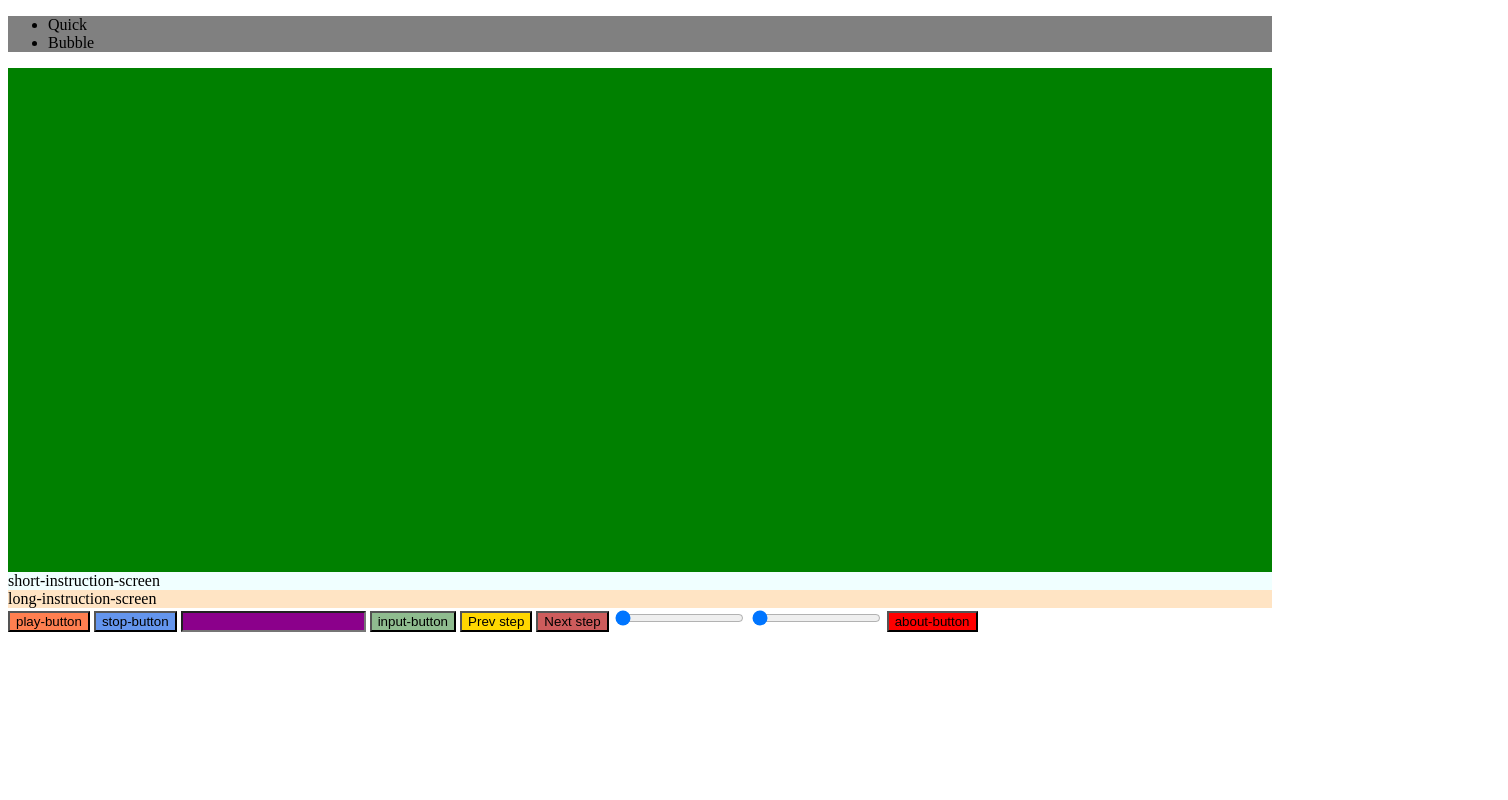
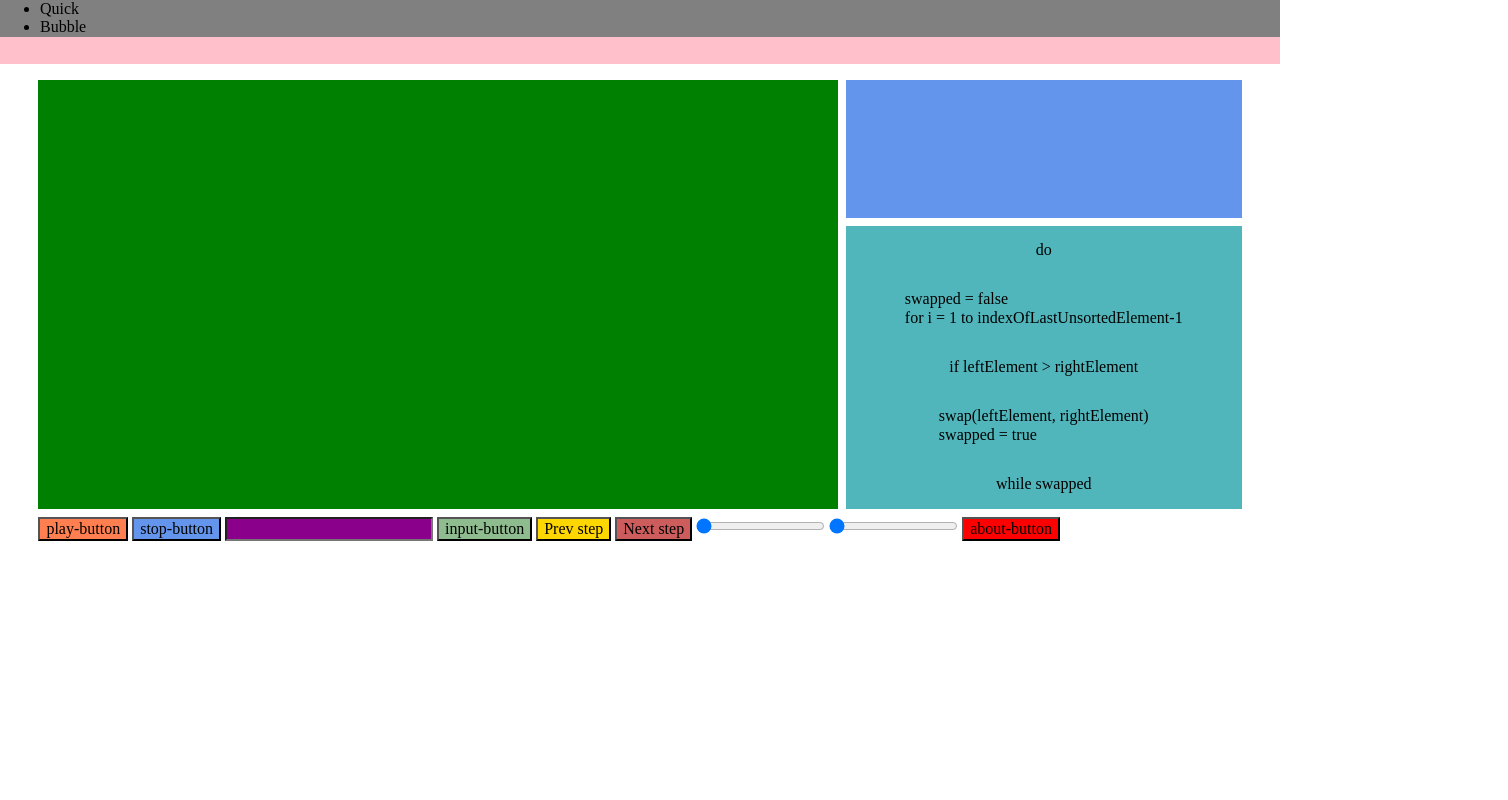
Before and after one commit to PJsky/VanillaJSSorting, a plain HTML site: page app/index.html in a window 1280 px wide. Shown: the whole page, 1508 px wide, since content can reach past the window. Drawn offline with nearby package versions, Linux system fonts and the light colour scheme.

Commit message:
grid without style, text per instruction

```diff
--- a/app/index.html
+++ b/app/index.html
@@ -4,6 +4,7 @@
     <meta charset="UTF-8">
     <meta name="viewport" content="width=device-width, initial-scale=1.0">
     <title>My Tutorial Page</title>
+    <link rel="stylesheet" href="https://necolas.github.io/normalize.css/8.0.1/normalize.css">
     <link rel="stylesheet" href="style.css">
 </head>
 <body>
@@ -19,14 +20,30 @@
             <div class="graph-screen">
                 <svg version="1.1"
                 baseProfile="full"
-                width="1500" height="500"
                 xmlns="http://www.w3.org/2000/svg"
-                id="svgCanvas">
+                id="graph-canvas">
                </svg>
             </div>
-            <div class="short-instruction-screen">short-instruction-screen</div>
-            <div class="long-instruction-screen">long-instruction-screen</div>
-
+            <div class="short-instruction-screen">
+                <p class="short-instruction"></p>
+            </div>
+            <div class="long-instruction-screen">
+                <p class="long-instruction">do</p>
+                <p class="long-instruction begin-instruction">swapped = false <br>
+                    for i = 1 to indexOfLastUnsortedElement-1
+                </p>
+                <p class="long-instruction compare-instruction">
+                    if leftElement > rightElement
+                </p>
+                <p class="long-instruction switch-instruction">
+                    swap(leftElement, rightElement) <br>
+                    swapped = true
+                </p>
+                <p class="long-instruction end-instruction">
+                    while swapped
+                </p>
+            </div>
+            <div class="operation-panel">
                 <button class="play-button" onclick="play()">play-button</button>
                 <button class="stop-button" onclick="stop()">stop-button</button>
                 <input type="text" class="graph-data"/>
@@ -36,6 +53,9 @@
                 <input type="range" min="0" max="100" value="0" class="progress-slider"/>
                 <input type="range" min="0" max="100" value="0" class="speed-slider"/>
                 <button class="about-button">about-button</button>
+            </div>
+
+
         </main>
     </div>
 
--- a/app/script.js
+++ b/app/script.js
@@ -1,4 +1,4 @@
-var svg = document.getElementById('svgCanvas');
+var svg = document.getElementById('graph-canvas');
 const stepSlider = document.querySelector(".progress-slider");
 var newElement = document.createElementNS("http://www.w3.org/2000/svg", "rect")
 let graph_data;
@@ -11,6 +11,7 @@ let playInterval;
 stepSlider.value = current_step;
 let barToChange1, barToChange2;
 let state_running;
+let highlighted_instrution;
 
 
 stepSlider.addEventListener("input", () =>{
@@ -173,6 +174,36 @@ function visualize_step_data(step_number=-1){
         bars_array[indexOfSortedBar].querySelector("rect").setAttribute("fill","gold");
     }
 
+    short_instrution = document.querySelector(".short-instruction");
+    highlighted_instruction = document.querySelector(".highlight");
+    if(highlighted_instrution)
+    highlighted_instrution.classList.remove("highlight");
+
+    if(sorting_steps[step_number].loop_iteration == -1){
+        if(sorting_steps[step_number].barsSorted == sorting_steps[step_number].graph_data.length)
+            {
+                highlighted_instrution = document.querySelector(".end-instruction");
+                short_instrution.textContent = "End"
+            }
+        else{
+            highlighted_instrution = document.querySelector(".begin-instruction");
+            short_instrution.textContent = "Begin iteration"
+        }
+    }else{
+        if(sorting_steps[step_number].isStepChange){
+            highlighted_instrution = document.querySelector(".switch-instruction");
+            short_instrution.textContent = "Switch"
+            }
+        else{
+            highlighted_instrution = document.querySelector(".compare-instruction");
+            short_instrution.textContent = "Compare 2 elements"
+            }
+    }
+
+    highlighted_instrution.classList.add("highlight");
+
+
+
 }
 
 function next_step(){
--- a/app/style.scss
+++ b/app/style.scss
@@ -1,5 +1,7 @@
 $background-color: white;
 $text-color: black;
+$highlight-long-instuction-color: #0ce5e1;
+$long-instuction-color: #50b6bb;
 
 body{
     background-color: $background-color;
@@ -7,7 +9,6 @@ body{
 
 header{
     color: $text-color;
-    font-size: 3rem;
 }
 
 g{
@@ -18,11 +19,16 @@ g{
 
     .navigation-bar{
 
+        height: 8vh;
+        background-color: pink;
+        margin-bottom: 2vh;
+
         .logo{
-            background-color: gray;
+            background-color: whitesmoke;
         }
 
         .sort-list{
+            margin: 0;
             background-color: gray;
         }
 
@@ -30,17 +36,65 @@ g{
 
     .main-content{
 
+        height: 90vh;
+        width: 94%;
+        margin: auto;
+        display:grid;
+        grid-template-columns: 1fr 1fr 1fr;
+        grid-template-rows: 1fr 1fr 1fr 1fr 1fr;
+        grid-template-areas: "graph-screen graph-screen short-instruction-screen"
+                             "graph-screen graph-screen long-instruction-screen"
+                             "graph-screen graph-screen long-instruction-screen"
+                             "operation-panel operation-panel operation-panel"
+                             "operation-panel operation-panel operation-panel";
+        grid-column: auto;
+        grid-gap: 1vh;
+
         .graph-screen{
             background-color: green;
+            grid-area: graph-screen;
+
+            #graph-canvas{
+                width: 100%;
+                height: 100%;
+            }
+
         }
 
         .short-instruction-screen{
             background-color: azure;
+            grid-area: short-instruction-screen;
+
+            .short-instruction{
+                height: 100%;
+                color: black;
+                background-color: cornflowerblue;
+                margin: 0px;
+            }
         }
 
         .long-instruction-screen{
-            background-color: bisque;
+            background-color: $long-instuction-color;
+            grid-area: long-instruction-screen;
+            display: flex;
+            flex-direction: column;
+            justify-content: space-around;
+
+            .long-instruction{
+                background-color: $long-instuction-color;
+                margin: auto;
             }
+
+            .highlight{
+                background-color: $highlight-long-instuction-color;
+            }
+
+        }
+
+        .operation-panel{
+
+            grid-area: operation-panel;
+
 
             .play-button{
                 background-color: coral;
@@ -81,3 +135,5 @@ g{
         }
 
     }
+
+}
```
Also changed, not shown: app/style.css, 1 other file. Lines whose indentation alone changed are shown as unchanged.
